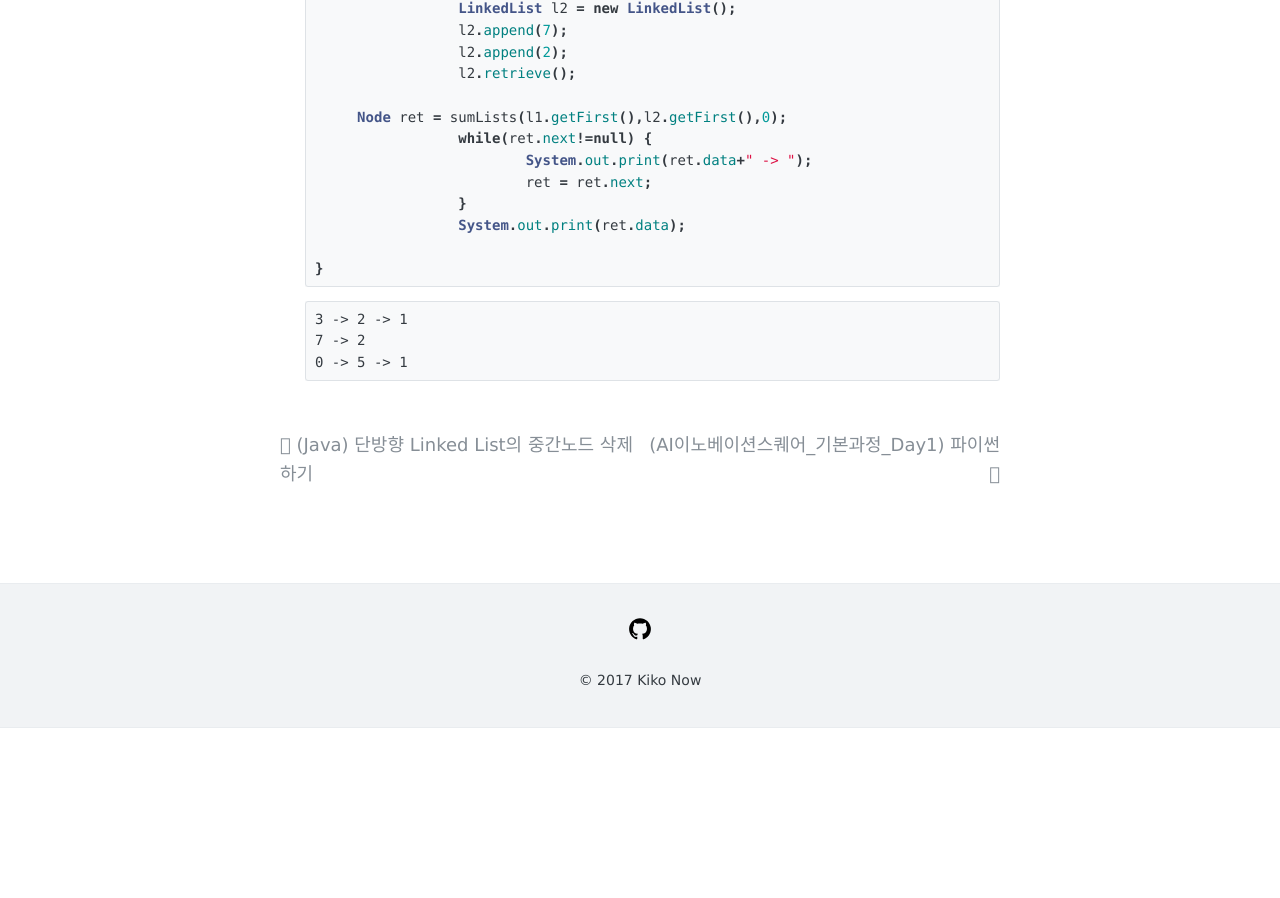
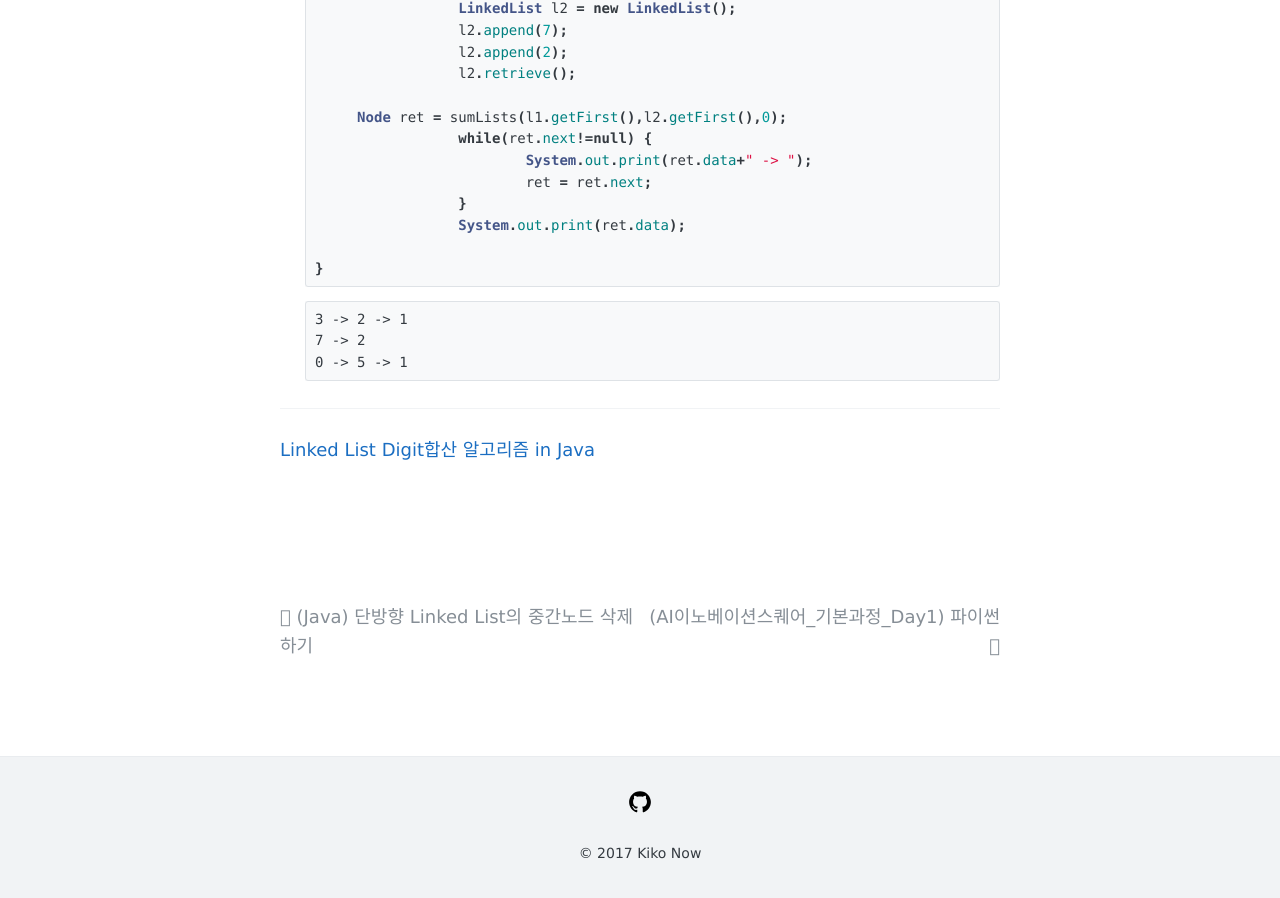
Before and after one commit to zoe0-0/blog, a Jekyll site: the page built from _posts/2019-09-02-DataStructure_Algorithm05.md, in a window 1280 px wide and 900 px high, scrolled down 3712 px. Built offline with Jekyll 4.4.1, drawn with Linux system fonts in a browser that asks for light colours; comment, search, counter and statistics services are not loaded; before the commit the page ends 4440 px from its top, so only the background shows below that.

Commit message:
Edit post

````diff
--- a/_posts/2019-09-02-DataStructure_Algorithm05.md
+++ b/_posts/2019-09-02-DataStructure_Algorithm05.md
@@ -194,3 +194,11 @@ tags:
    7 -> 2
    0 -> 5 -> 1
    ```
+
+---
+
+[Linked List Digit합산 알고리즘 in Java](https://www.youtube.com/watch?v=vuJk2JZd3fI)
+
+<br>
+
+<br>
````
